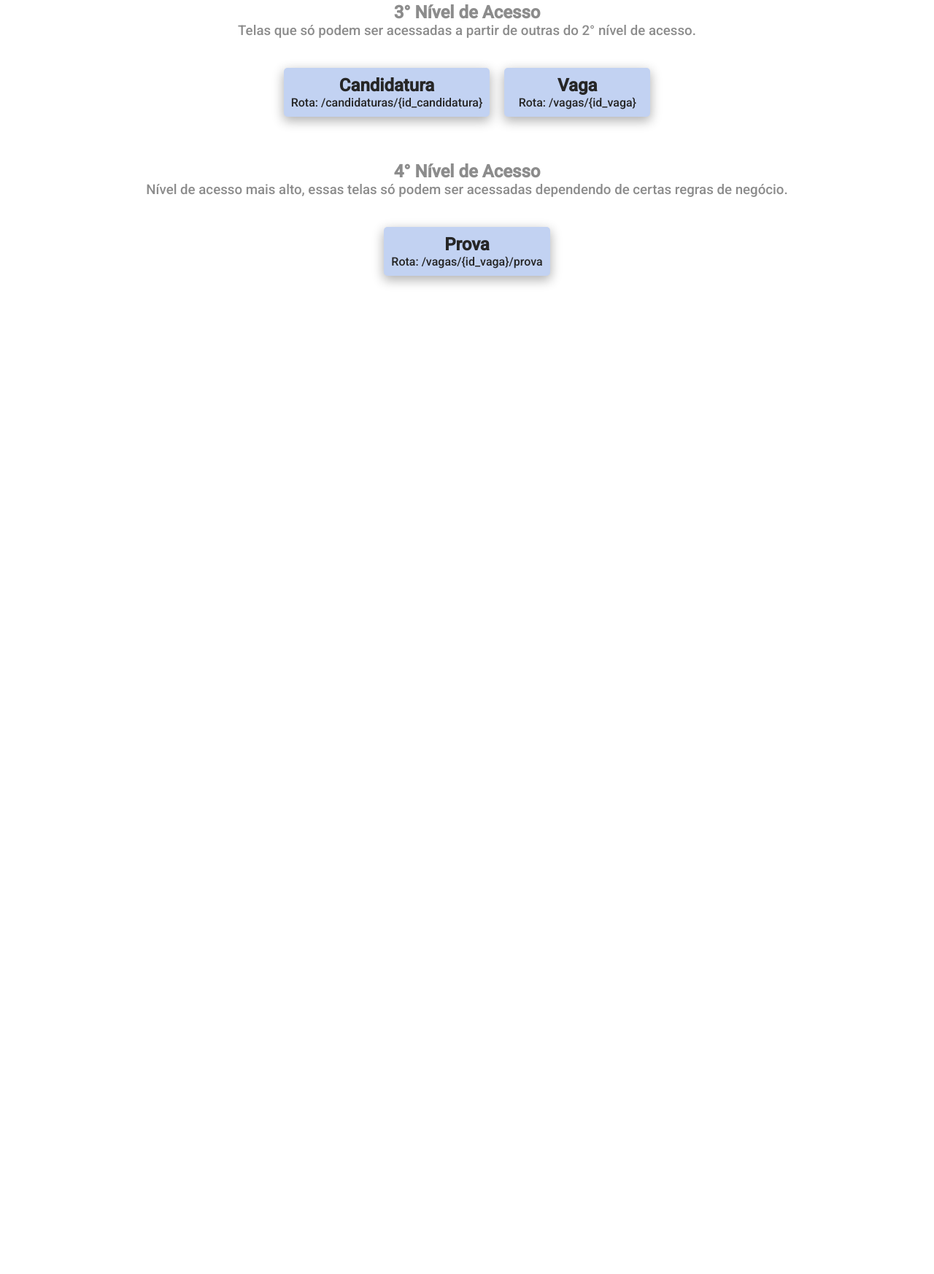
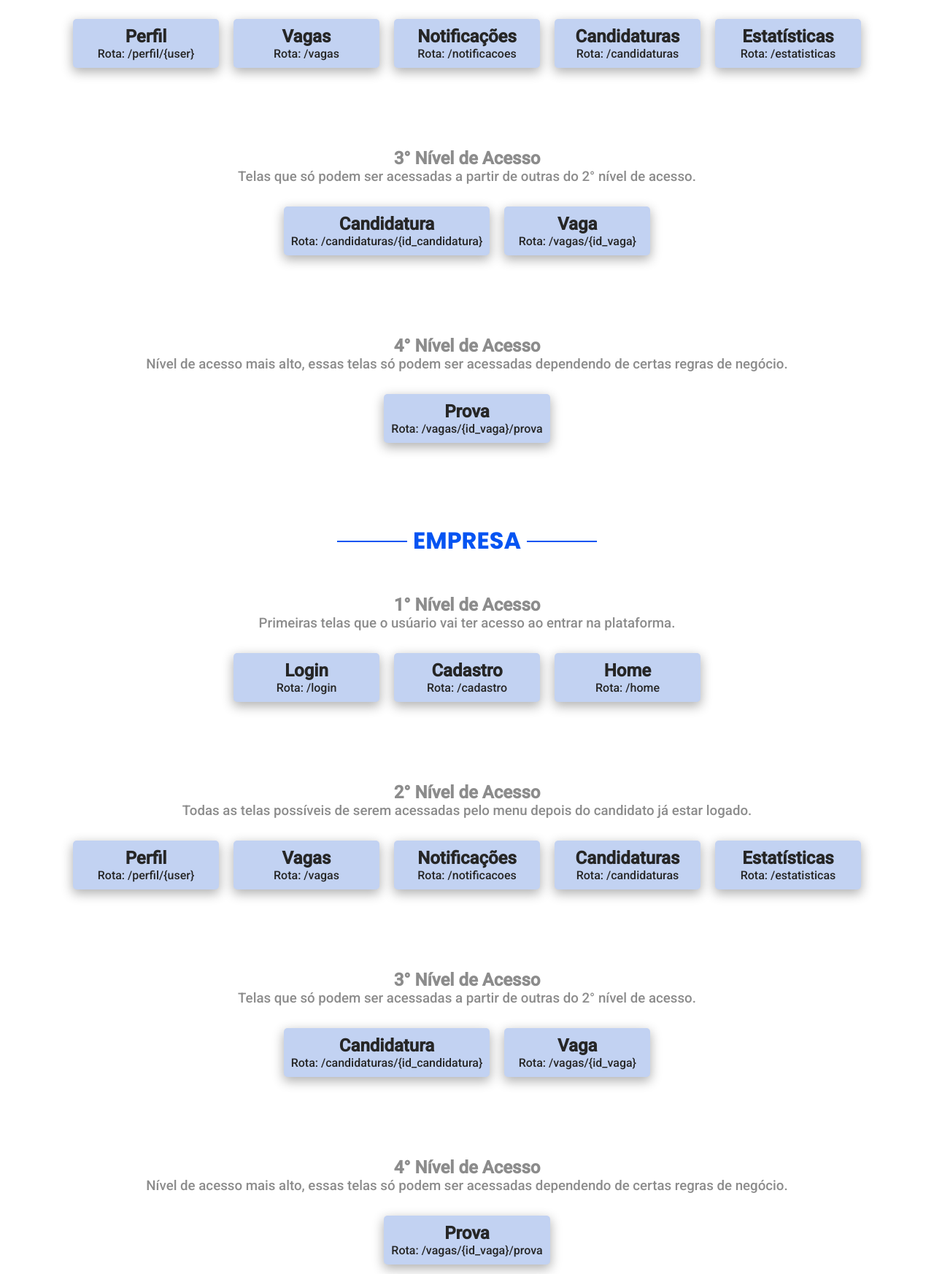
Before and after one commit to 1TDSS-IBM-CHALLENGE/SiteMap, a plain HTML site: page index.html in a window 1280 px wide. Shown: the part 524-2270 px from the top of the page at 73% size. Before the commit the page ends 938 px from the top, so only its background shows below. Drawn offline with Linux system fonts and the light colour scheme.

Commit message:
Adicionado parte da empresa e ajustes de css

```diff
--- a/css/index.css
+++ b/css/index.css
@@ -12,6 +12,7 @@
     margin: 0;
     padding: 0;
     box-sizing: border-box;
+    text-align: center;
 }
 
 /*NavBar*/
@@ -21,50 +22,56 @@ header nav{
     display: flex;
     justify-content: center;
     align-items: center;
-    position: relative;
     padding: 15px 0;
     color: var(--color2);
-}
-
-.view-type{
-    position: absolute;
-    left: 2%;
-    display: flex;
-    align-items: center;
-    justify-content: center;
-    color: var(--color5);
-}
-
-.view-type span{
-    font-weight: 700;
-}
-
-.view-type__item{
-    margin: 3px 10px;
 }
 
 /*Fluxograma*/
 main{
     font-family: 'Roboto', sans-serif;
+    /* background-color: aqua; */
+}
+
+main > h1{
+    color: var(--color1);
+    font-family: 'Poppins', sans-serif;
+    margin-top: 50px;
+    position: relative;
+    display: inline-block;
+}
+
+main > h1::before, main > h1::after {
+    content: "";
+    position: absolute;
+    top: 50%;
+    width: 3em;
+    height: 0.05em;
+    background-color: var(--color1);
+    left: -3.25em;
+}
+
+main > h1::after {
+    left: initial;
+    right: -3.25em;
 }
 
 .nivel-acesso{
-    padding: 2%;
+    padding: 50px 2%;
     display: flex;
     align-items: center;
     justify-content: center;
     flex-direction: column;
-    /* background-color: aqua; */
+    /* background-color: tomato; */
 }
 
 .nivel-acesso__paginas{
-    /* background-color: yellowgreen; */
     display: flex;
     flex-direction: row;
     flex-wrap: wrap;
     justify-content: center;
     align-items: center;
     color: var(--color5);
+    /* background-color: yellowgreen; */
 }
 
 .nivel-acesso__pagina{
@@ -84,23 +91,23 @@ main{
     color: var(--color2);
 }
 
-.nivel-acesso__pagina:hover a{
+.nivel-acesso__pagina:hover .link{
     color: var(--color3);
 }
 
-.nivel-acesso__pagina a{
+.nivel-acesso__pagina .link{
     text-decoration: none;
     color: var(--color5);
     transition: all .5s ease;
 }
 
-.nivel-acesso__pagina a:hover{
+.nivel-acesso__pagina .link:hover{
     text-decoration: underline;
 }
 
 .nivel-acesso__descricao{
     text-align: center;
-    margin-bottom: 30px;
+    margin-bottom: 20px;
     color: #8C8C8C;
 }
 
--- a/index.html
+++ b/index.html
@@ -14,27 +14,11 @@
     <header>
         <nav>
             <h1>uNext</h1>
-
-            <div class="view-type">
-                <span>Ver como:</span>
-
-                <div>
-                    <div class="view-type__item">
-                        <input type="radio" id="candidato_radio" name="view-type" checked>
-                        <label for="candidato_radio">Candidato</label>
-                    </div>
-
-                    <div class="view-type__item">
-                        <input type="radio" id="empresa_radio" name="view-type">
-                        <label for="empresa_radio">Empresa</label>
-                    </div>
-                </div>
-
-            </div>
         </nav>
     </header>
 
     <main id="view-candidato">
+        <h1>CANDIDATO</h1>
         <section class="nivel-acesso">
             <div class="nivel-acesso__descricao">
                 <h1>1° Nível de Acesso</h1>
@@ -44,15 +28,15 @@
             <div class="nivel-acesso__paginas">
                 <div class="nivel-acesso__pagina">
                     <h1>Login</h1>
-                    <span>Rota: </span><a href="#">/login</a>
+                    <span>Rota: </span><span class="link">/login</span>
                 </div>
                 <div class="nivel-acesso__pagina">
                     <h1>Cadastro</h1>
-                    <span>Rota: </span><a href="#">/cadastro</a>
+                    <span>Rota: </span><span class="link">/cadastro</span>
                 </div>
                 <div class="nivel-acesso__pagina">
                     <h1>Home</h1>
-                    <span>Rota: </span><a href="#">/home</a>
+                    <span>Rota: </span><span class="link">/home</span>
                 </div>
             </div>
         </section>
@@ -66,23 +50,23 @@
             <div class="nivel-acesso__paginas">
                 <div class="nivel-acesso__pagina">
                     <h1>Perfil</h1>
-                    <span>Rota: </span><a href="#">/perfil/{user}</a>
+                    <span>Rota: </span><span class="link">/perfil/{user}</span>
                 </div>
                 <div class="nivel-acesso__pagina">
                     <h1>Vagas</h1>
-                    <span>Rota: </span><a href="#">/vagas</a>
+                    <span>Rota: </span><span class="link">/vagas</span>
                 </div>
                 <div class="nivel-acesso__pagina">
                     <h1>Notificações</h1>
-                    <span>Rota: </span><a href="#">/notificacoes</a>
+                    <span>Rota: </span><span class="link">/notificacoes</span>
                 </div>
                 <div class="nivel-acesso__pagina">
                     <h1>Candidaturas</h1>
-                    <span>Rota: </span><a href="#">/candidaturas</a>
+                    <span>Rota: </span><span class="link">/candidaturas</span>
                 </div>
                 <div class="nivel-acesso__pagina">
                     <h1>Estatísticas</h1>
-                    <span>Rota: </span><a href="#">/estatisticas</a>
+                    <span>Rota: </span><span class="link">/estatisticas</span>
                 </div>
             </div>
         </section>
@@ -96,11 +80,11 @@
             <div class="nivel-acesso__paginas">
                 <div class="nivel-acesso__pagina">
                     <h1>Candidatura</h1>
-                    <span>Rota: </span><a href="#">/candidaturas/{id_candidatura}</a>
+                    <span>Rota: </span><span class="link">/candidaturas/{id_candidatura}</span>
                 </div>
                 <div class="nivel-acesso__pagina">
                     <h1>Vaga</h1>
-                    <span>Rota: </span><a href="#">/vagas/{id_vaga}</a>
+                    <span>Rota: </span><span class="link">/vagas/{id_vaga}</span>
                 </div>
             </div>
         </section>
@@ -114,7 +98,94 @@
             <div class="nivel-acesso__paginas">
                 <div class="nivel-acesso__pagina">
                     <h1>Prova</h1>
-                    <span>Rota: </span><a href="#">/vagas/{id_vaga}/prova</a>
+                    <span>Rota: </span><span class="link">/vagas/{id_vaga}/prova</span>
+                </div>
+            </div>
+        </section>
+    </main>
+
+    <main id="view-candidato">
+        <h1>EMPRESA</h1>
+        <section class="nivel-acesso">
+            <div class="nivel-acesso__descricao">
+                <h1>1° Nível de Acesso</h1>
+                <h3>Primeiras telas que o usúario vai ter acesso ao entrar na plataforma.</h3>
+            </div>
+
+            <div class="nivel-acesso__paginas">
+                <div class="nivel-acesso__pagina">
+                    <h1>Login</h1>
+                    <span>Rota: </span><span class="link">/login</span>
+                </div>
+                <div class="nivel-acesso__pagina">
+                    <h1>Cadastro</h1>
+                    <span>Rota: </span><span class="link">/cadastro</span>
+                </div>
+                <div class="nivel-acesso__pagina">
+                    <h1>Home</h1>
+                    <span>Rota: </span><span class="link">/home</span>
+                </div>
+            </div>
+        </section>
+
+        <section class="nivel-acesso">
+            <div class="nivel-acesso__descricao">
+                <h1>2° Nível de Acesso</h1>
+                <h3>Todas as telas possíveis de serem acessadas pelo menu depois do candidato já estar logado.</h3>
+            </div>
+
+            <div class="nivel-acesso__paginas">
+                <div class="nivel-acesso__pagina">
+                    <h1>Perfil</h1>
+                    <span>Rota: </span><span class="link">/perfil/{user}</span>
+                </div>
+                <div class="nivel-acesso__pagina">
+                    <h1>Vagas</h1>
+                    <span>Rota: </span><span class="link">/vagas</span>
+                </div>
+                <div class="nivel-acesso__pagina">
+                    <h1>Notificações</h1>
+                    <span>Rota: </span><span class="link">/notificacoes</span>
+                </div>
+                <div class="nivel-acesso__pagina">
+                    <h1>Candidaturas</h1>
+                    <span>Rota: </span><span class="link">/candidaturas</span>
+                </div>
+                <div class="nivel-acesso__pagina">
+                    <h1>Estatísticas</h1>
+                    <span>Rota: </span><span class="link">/estatisticas</span>
+                </div>
+            </div>
+        </section>
+
+        <section class="nivel-acesso">
+            <div class="nivel-acesso__descricao">
+                <h1>3° Nível de Acesso</h1>
+                <h3>Telas que só podem ser acessadas a partir de outras do 2° nível de acesso.</h3>
+            </div>
+
+            <div class="nivel-acesso__paginas">
+                <div class="nivel-acesso__pagina">
+                    <h1>Candidatura</h1>
+                    <span>Rota: </span><span class="link">/candidaturas/{id_candidatura}</span>
+                </div>
+                <div class="nivel-acesso__pagina">
+                    <h1>Vaga</h1>
+                    <span>Rota: </span><span class="link">/vagas/{id_vaga}</span>
+                </div>
+            </div>
+        </section>
+
+        <section class="nivel-acesso">
+            <div class="nivel-acesso__descricao">
+                <h1>4° Nível de Acesso</h1>
+                <h3>Nível de acesso mais alto, essas telas só podem ser acessadas dependendo de certas regras de negócio.</h3>
+            </div>
+
+            <div class="nivel-acesso__paginas">
+                <div class="nivel-acesso__pagina">
+                    <h1>Prova</h1>
+                    <span>Rota: </span><span class="link">/vagas/{id_vaga}/prova</span>
                 </div>
             </div>
         </section>
```
